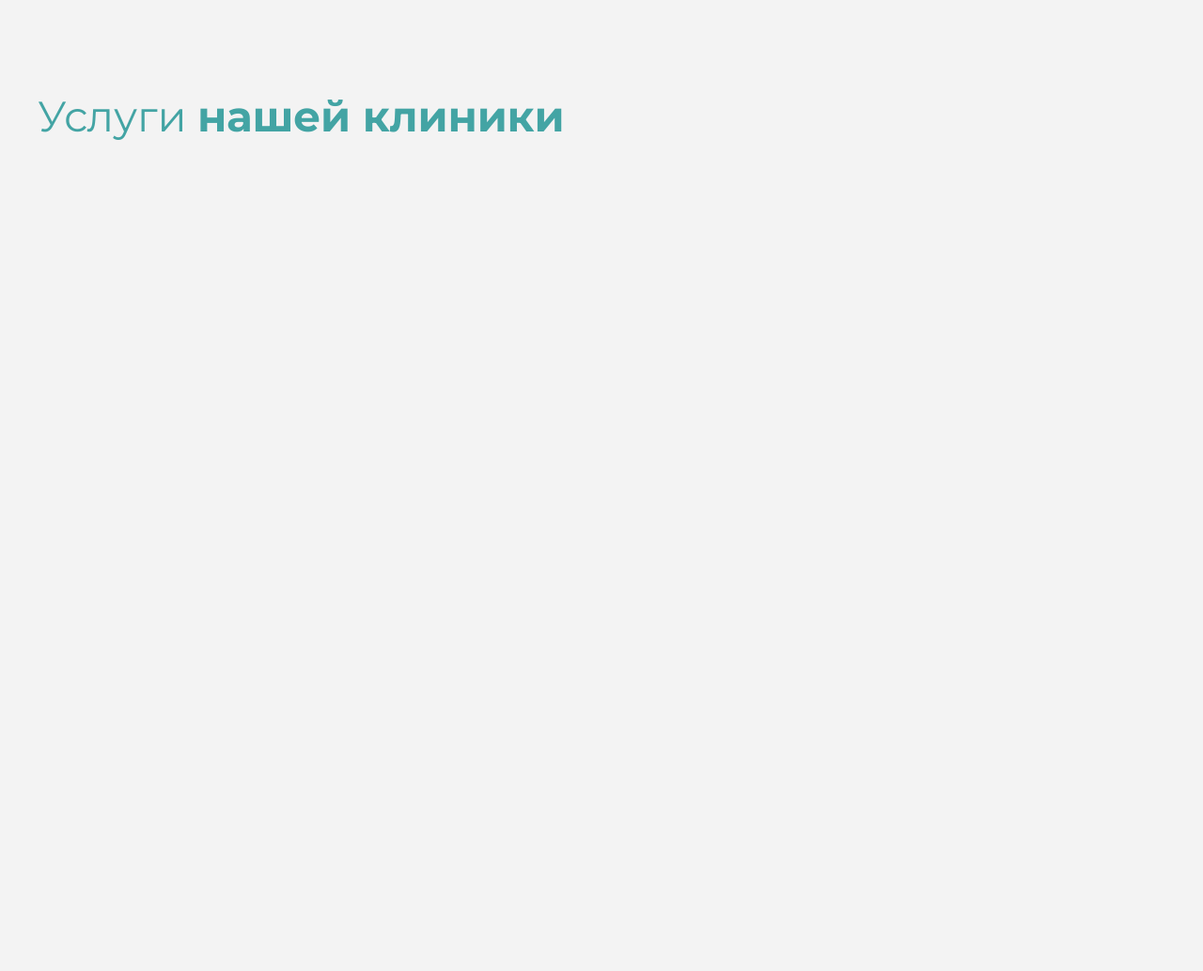
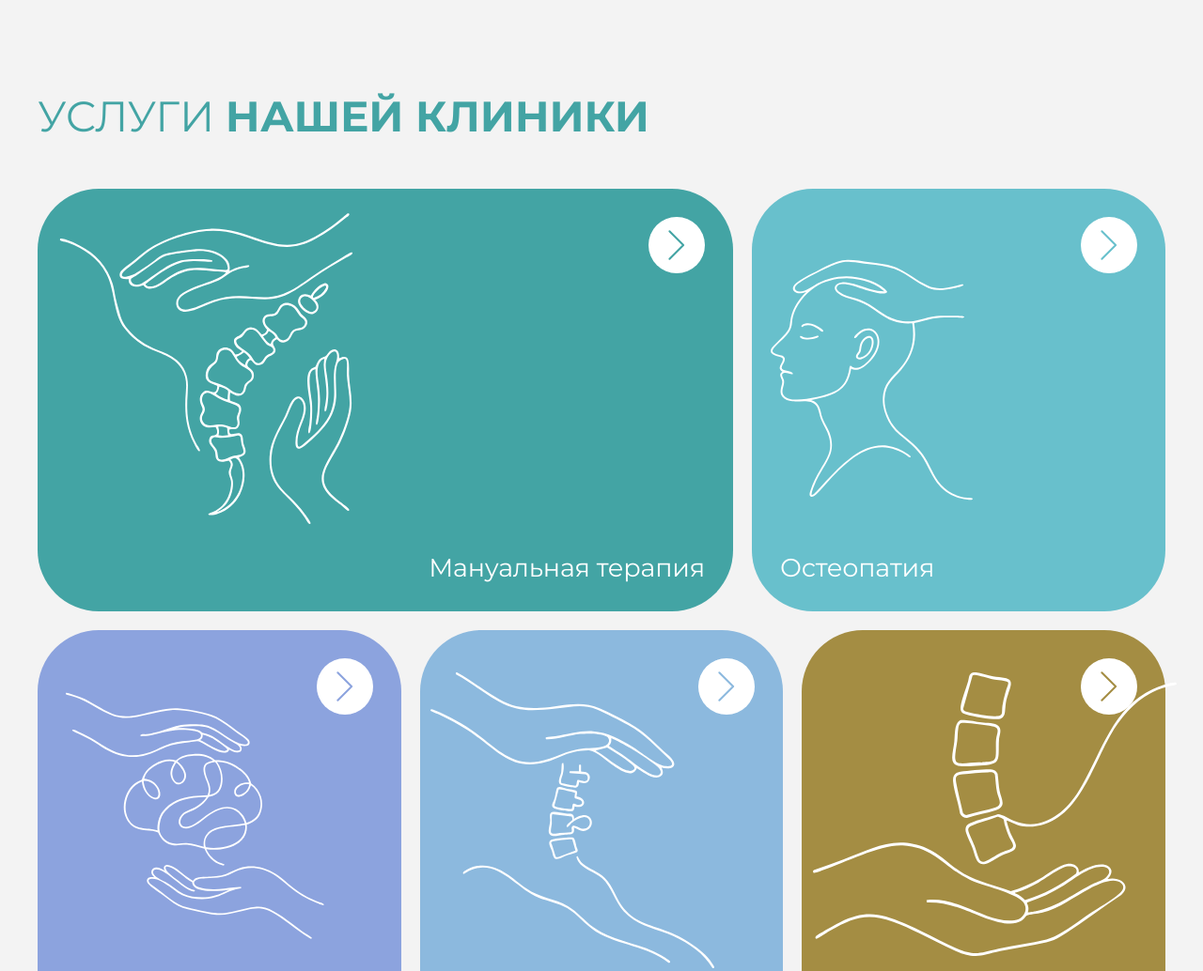
Before and after one commit to AzizSobirov/doctorkiselev.ru, an Astro site: page / in a window 1280 px wide. Shown: the part 4088-5122 px from the top of the page at 94% size. Before the commit the page ends 4339 px from the top, so only its background shows below. Built offline with nearby package versions, Linux system fonts and the light colour scheme; Astro itself is replaced by a stand-in of ours.

Commit message:
Add new SVG images for services 4, 5, and 6 with detailed vector graphics

```diff
--- a/src/assets/scss/styles.scss
+++ b/src/assets/scss/styles.scss
@@ -43,4 +43,4 @@ section {
   }
 }
 
-// @include show(".result", true, true);
+// @include show(".services", true, true);
--- a/src/blocks/Services.astro
+++ b/src/blocks/Services.astro
@@ -1,17 +1,47 @@
 ---
 import { Section, H2, H3, P, Image, Icon, Button } from "ui";
+import { services } from "@/store";
 ---
 
 <!-- Services -->
 <Section name="services">
-  <H2>Услуги <strong>нашей клиники</strong></H2>
+  <H2 class="uppercase" data-aos="fade-up">
+    Услуги <strong>нашей клиники</strong>
+  </H2>
 
   <div class="services__list">
-    <div class="services__item">
-      <a href="/service" class="services__item-link"></a>
+    {
+      services.map((service, index) => (
+        <div
+          class="services__item"
+          data-aos="fade-up"
+          data-aos-delay={`${index * 50}`}
+        >
+          <a href="/service" class="services__item-link" />
 
-
-    </div>
+          <button class="services__item-btn icon">
+            <svg
+              width="59"
+              height="59"
+              viewBox="0 0 59 59"
+              fill="none"
+              xmlns="http://www.w3.org/2000/svg"
+            >
+              <circle cx="29.5" cy="29.5" r="29.5" fill="white" />
+              <path
+                d="M22 15L36.5 29.5L22 44"
+                stroke="currentColor"
+                stroke-width="2"
+                stroke-linecap="round"
+                stroke-linejoin="round"
+              />
+            </svg>
+          </button>
+          <Image class="services__item-img" src={`services/${index + 1}.svg`} />
+          <span class="services__item-title">{service}</span>
+        </div>
+      ))
+    }
   </div>
 </Section>
 
@@ -20,5 +50,143 @@ import { Section, H2, H3, P, Image, Icon, Button } from "ui";
 
   .services {
     position: relative;
+
+    &__list {
+      width: 100%;
+      display: flex;
+      flex-wrap: wrap;
+      align-items: stretch;
+      justify-content: flex-start;
+      gap: rem(20);
+
+      @include media("xs") {
+        gap: rem(12);
+      }
+    }
+
+    &__item {
+      position: relative;
+      padding: rem(55) rem(40) rem(50);
+      height: rem(560);
+      color: var(--primary);
+      background-color: currentColor;
+      border-radius: rem(65);
+      flex: 1 0 var(--basis, rem(380));
+      display: flex;
+      flex-direction: column;
+      align-items: flex-start;
+      --icon-size: #{rem(60)};
+
+      &:hover {
+        opacity: 0.8 !important;
+      }
+
+      @include media("3xl") {
+        padding: rem(30);
+        height: rem(450);
+        --basis: #{rem(300)};
+      }
+      @include media("lg") {
+        padding: rem(20);
+        height: rem(320);
+        border-radius: rem(35);
+        --icon-size: #{rem(50)};
+      }
+      @include media("sm") {
+        height: rem(280);
+        --basis: 100% !important;
+      }
+      @include media("xs") {
+        height: rem(220);
+        --icon-size: #{rem(40)};
+      }
+
+      &:nth-child(1) {
+        padding: rem(55);
+        --primary: #43a4a4;
+        --basis: #{rem(750)};
+
+        @include media("3xl") {
+          padding: rem(30);
+          --basis: #{rem(600)};
+        }
+        @include media("lg") {
+          padding: rem(20);
+        }
+
+        .services__item-img {
+          top: 0;
+          left: 1%;
+
+          @include media("3xl") {
+            max-height: 85%;
+          }
+        }
+        .services__item-title {
+          align-self: flex-end;
+
+          @include media("lg") {
+            align-self: flex-start;
+          }
+        }
+      }
+
+      &:nth-child(2) {
+        --primary: #68c0cc;
+      }
+
+      &:nth-child(3) {
+        --primary: #8ca3de;
+      }
+
+      &:nth-child(4) {
+        --primary: #8cb9de;
+      }
+
+      &:nth-child(5) {
+        --primary: #a48d43;
+      }
+
+      &:nth-child(6) {
+        --primary: #cb686a;
+      }
+
+      &-link {
+        position: absolute;
+        top: 0;
+        left: 0;
+        z-index: 3;
+        width: 100%;
+        height: 100%;
+      }
+
+      &-img {
+        position: absolute;
+        top: 10%;
+        left: 3%;
+        max-width: 100%;
+        max-height: 100%;
+        object-fit: contain;
+
+        @include media("3xl") {
+          max-height: 70%;
+        }
+      }
+
+      &-btn {
+        position: relative;
+        z-index: 2;
+        align-self: flex-end;
+        transition: var(--transition-ease);
+      }
+
+      &-title {
+        position: relative;
+        z-index: 2;
+        margin-top: auto;
+        color: #fff;
+        font-size: clamp(1.25rem, 1.0769rem + 0.7692vw, 2rem);
+      }
+    }
   }
 </style>
--- a/src/store.ts
+++ b/src/store.ts
@@ -0,0 +1,8 @@
+export const services = [
+  "Мануальная терапия",
+  "Остеопатия",
+  "Невролог",
+  "Лечение грыжи",
+  "Лечение протрузии",
+  "Рефлексотерапия",
+];
```
Also changed, not shown: public/assets/img/services/1.svg (added), public/assets/img/services/2.svg (added), public/assets/img/services/3.svg (added), public/assets/img/services/4.svg (added), public/assets/img/services/5.svg (added), public/assets/img/services/6.svg (added).
